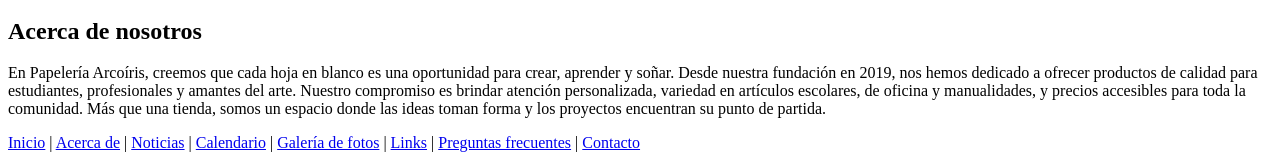
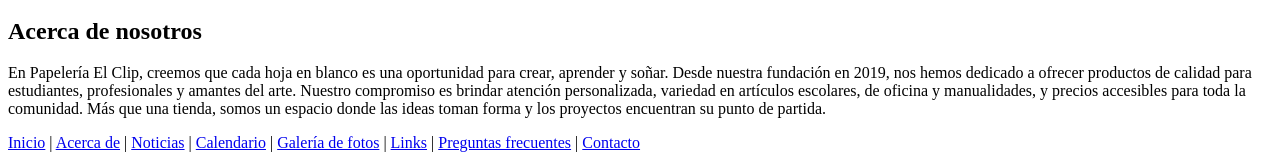
Before and after one commit to erick-cano-dev01/PapeleryClip, a plain HTML site: page about/AcercaDe.html in a window 1280 px wide. Shown: the part 675-843 px from the top of the page. Drawn offline with Linux system fonts and the light colour scheme; files that its build step writes are made by us from their sources.

Commit message:
Update AcercaDe.html

```diff
--- a/about/AcercaDe.html
+++ b/about/AcercaDe.html
@@ -44,7 +44,7 @@
 		<!-- #BeginEditable "content" -->
 		<img alt="" height="256" src="../images/logo2.jpg" width="320" />
 		<h2>Acerca de nosotros</h2>
-		<p>En Papelería Arcoíris, creemos que cada hoja en blanco es una
+		<p>En Papelería El Clip, creemos que cada hoja en blanco es una
 		oportunidad para crear, aprender y soñar. Desde nuestra fundación en
 		2019, nos hemos dedicado a ofrecer productos de calidad para
 		estudiantes, profesionales y amantes del arte. Nuestro compromiso es
```
